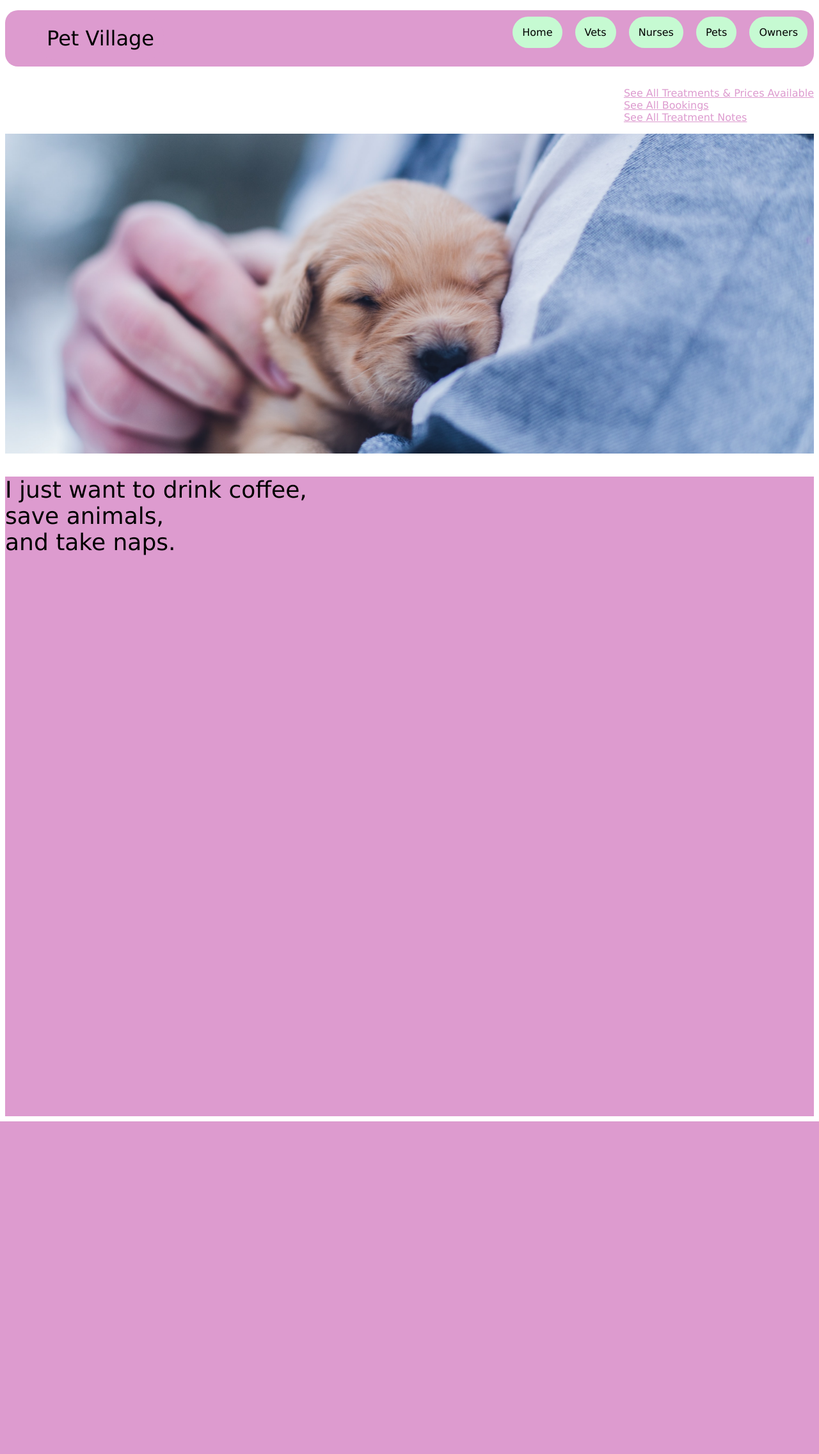
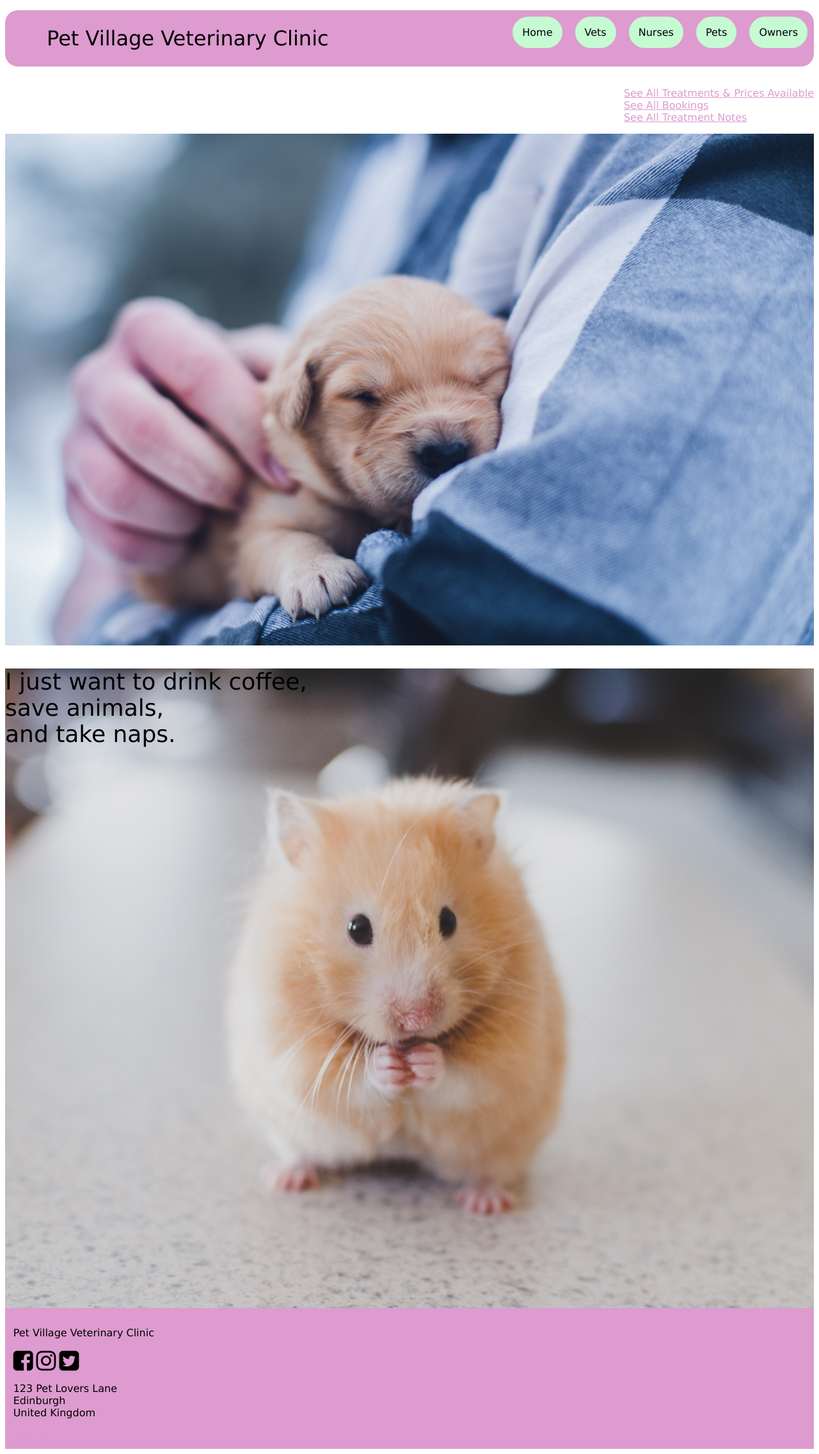
Before and after one commit to fionaberkery/Pet_Village, a Flask app: page / in a window 1280 px wide. Shown: the whole page at 64% size. Before the commit the page ends 1753 px from the top, so only its background shows below. Run offline with Flask 2, Linux system fonts and the light colour scheme.

Commit message:
more css

```diff
--- a/static/style.css
+++ b/static/style.css
@@ -249,7 +249,7 @@ h4 {
 
 #parallax {
     background-image: url(pup.jpg);
-    min-height: 500px;
+    min-height: 800px;
     background-attachment: fixed;
     background-position: center;
     background-repeat: no-repeat;
@@ -363,3 +363,41 @@ h4 {
     margin-left: 20px;
     background-color: #e3fce9;
 }
+
+#bookings-page {
+    background-image: url(clinic.jpg);
+
+    background-position: center;
+    background-repeat: no-repeat;
+    background-size: cover;
+}
+
+#pets-page {
+    background-image: url(guinea-pigs.jpg);
+
+    background-position: center;
+    background-repeat: no-repeat;
+    background-size: cover;
+}
+
+#nurses-page {
+    background-image: url(hamster.jpg);
+
+    background-position: center;
+    background-repeat: no-repeat;
+    background-size: cover;
+}
+
+#home-page2 {
+    background-image: url(hamster.jpg);
+
+    background-position: center;
+    background-repeat: no-repeat;
+    background-size: cover;
+}
+
+footer {
+    font-family: 'Lucida Sans', 'Lucida Sans Regular', 'Lucida Grande', 'Lucida Sans Unicode', Geneva, Verdana, sans-serif;
+    background-color: #DD9BCF;
+    padding: 1%;
+}
--- a/templates/base.html
+++ b/templates/base.html
@@ -6,7 +6,9 @@
     <meta http-equiv="X-UA-Compatible" content="ie=edge">
     <link rel="stylesheet" href="{{ url_for('static', filename='style.css') }}">
     <link rel="stylesheet" href="{{ url_for('static', filename='scans.css') }}">
-    <title> Pet Village </title>
+    <link rel="stylesheet" href="https://cdnjs.cloudflare.com/ajax/libs/font-awesome/4.7.0/css/font-awesome.min.css">
+
+    <title> Pet Village Veterinary Clinic </title>
 </head>
 <body>
     <header>
@@ -14,7 +16,7 @@
         <nav>
 
             <ul class="main-nav">
-                <li> <a href="#" class="logo"> Pet Village </a> </li>
+                <li> <a href="#" class="logo"> Pet Village Veterinary Clinic </a> </li>
                 <li> <a href="/"> Home </a> </li>
                 <li> <a href="/vets"> Vets </a> </li>
                 <li> <a href="/nurses"> Nurses </a> </li>
@@ -36,5 +38,21 @@
         {% block content %}
         {% endblock %}
 
+    <footer>
+        <p> Pet Village Veterinary Clinic </p>
+        <i class="fa fa-facebook-square" style="font-size:36px"></i>
+        <i class="fa fa-instagram" style="font-size:36px"></i>
+        <i class="fa fa-twitter-square" style="font-size:36px"></i>
+
+        <p>
+        123 Pet Lovers Lane <br>
+        Edinburgh <br>
+        United Kingdom <br>
+        </p>
+
+        <a href="https://www.google.com/"> SSPCA </a>
+
+    </footer>
+
 </body>
 </html>
--- a/templates/bookings/index.html
+++ b/templates/bookings/index.html
@@ -1,5 +1,7 @@
 {% extends "base.html" %}
 {% block content %}
+
+<div id="bookings-page">
 
 <section class="pets" id="grid-container">
 
@@ -46,3 +48,5 @@
 </div>
 
 {% endblock %}
+
+</div>
--- a/templates/index.html
+++ b/templates/index.html
@@ -16,7 +16,7 @@
 
 </div>
 
-<div style="height:1000px;background-color:#DD9BCF;font-size:36px">
+<div style="height:1000px;background-color:#DD9BCF;font-size:36px" id="home-page2">
 
     <p id="home-page"> I just want to drink coffee, <br>
         save animals, <br>
--- a/templates/nurses/index.html
+++ b/templates/nurses/index.html
@@ -1,5 +1,6 @@
 {% extends "base.html" %}
 {% block content %}
+<div id="nurses-page">
 
 <h3> Nurses </h3>
 
@@ -20,4 +21,6 @@
 
 </div>
 
+</div>
+
 {% endblock %}
--- a/templates/pets/index.html
+++ b/templates/pets/index.html
@@ -1,5 +1,7 @@
 {% extends "base.html" %}
 {% block content %}
+
+<div id="pets-page">
 
 <section class="pets" id="grid-container">
 
@@ -36,4 +38,6 @@
 
 </div>
 
+</div>
+
 {% endblock %}
--- a/templates/prices/edit.html
+++ b/templates/prices/edit.html
@@ -24,6 +24,11 @@
     <div>
         <input type="submit" id="add-button">
     </div>
+
+    <form action="/prices/{{ price.id }}/delete" method="POST">
+        <input type="submit" value="Delete">
+    </form>
+
 </div>
 </form>
 
--- a/templates/prices/index.html
+++ b/templates/prices/index.html
@@ -36,9 +36,7 @@
 
         </p>
         <a href="/prices/{{ price.id }}/edit"> Edit Treatment/Price Details </a>
-        <form action="/prices/{{ price.id }}/delete" method="POST">
-            <input type="submit" value="Delete">
-        </form>
+
     </section>
 
 
```
Also changed, not shown: console.py (+8 -0 lines), static/guinea-pigs.jpg (added), static/hamster.jpg (added).
